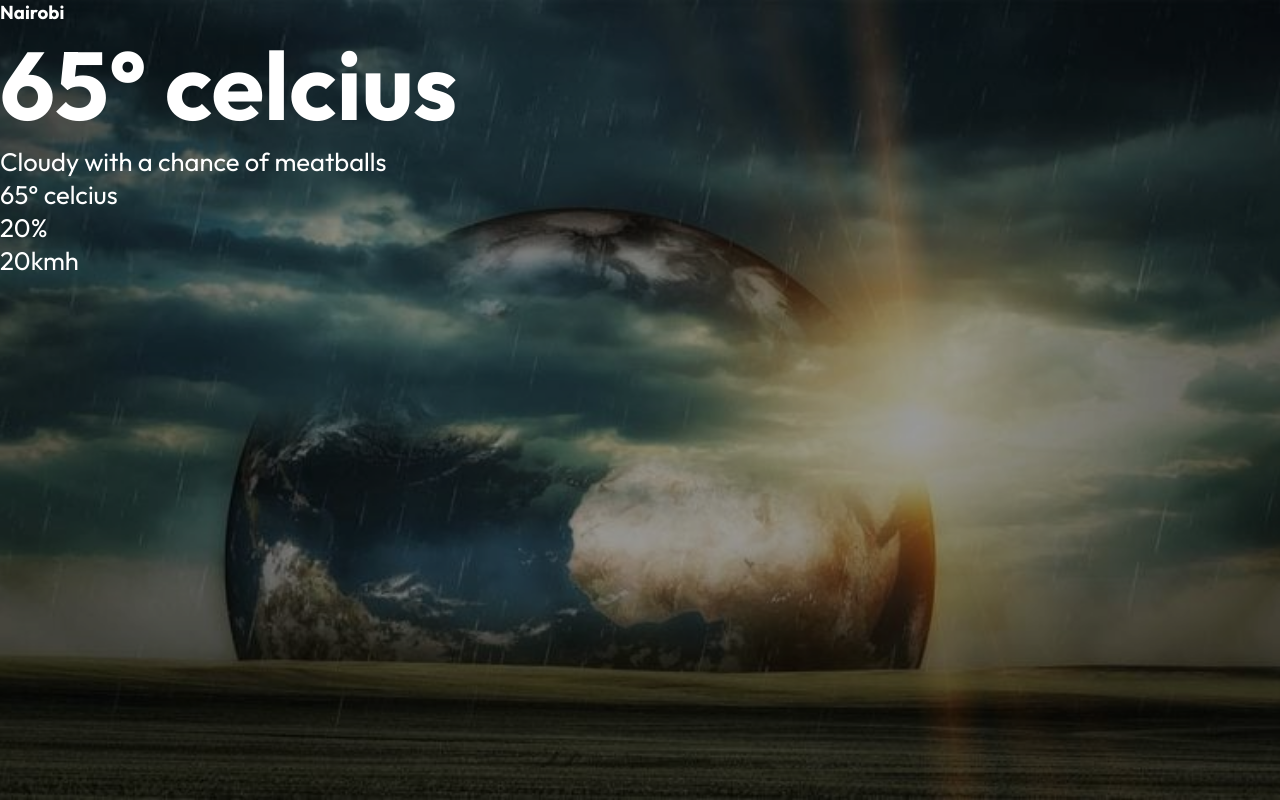
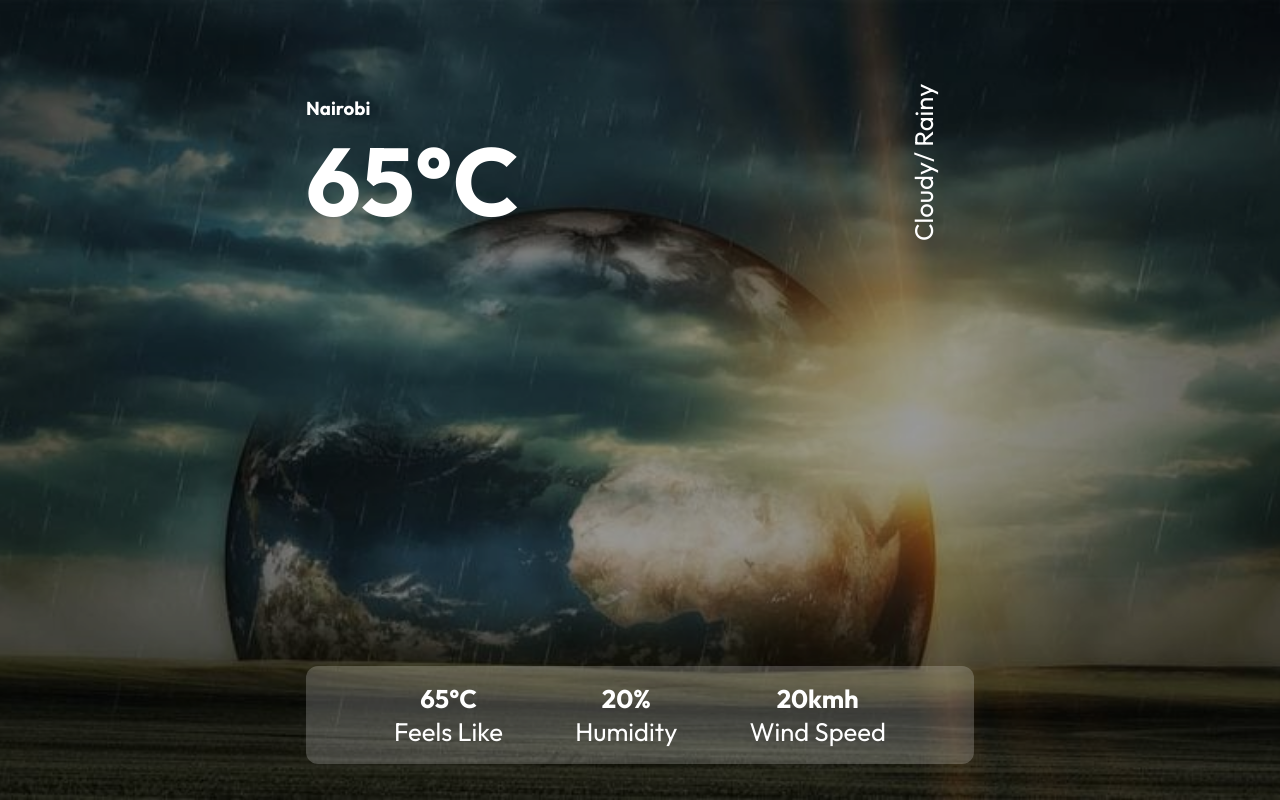
Before and after one commit to NjukiG/my-weather-app, a React (Create React App) app: page / in a window 1280 px wide. Built offline with nearby package versions, Linux system fonts and the light colour scheme.

Commit message:
More styling to align the content

```diff
--- a/src/App.js
+++ b/src/App.js
@@ -10,21 +10,24 @@
             <h3>Nairobi</h3>
           </div>
           <div className="temp">
-            <h1>65° celcius</h1>
+            <h1>65°C</h1>
           </div>
           <div className="description">
-            <p>Cloudy with a chance of meatballs</p>
+            <p>Cloudy/ Rainy</p>
           </div>
         </div>
         <div className="bottom">
           <div className="feels">
-            <p>65° celcius</p>
+            <p className="bold">65°C</p>
+            <p>Feels Like</p>
           </div>
           <div className="humidity">
-            <p>20%</p>
+            <p className="bold">20%</p>
+            <p>Humidity</p>
           </div>
           <div className="wind">
-            <p>20kmh</p>
+            <p className="bold">20kmh</p>
+            <p>Wind Speed</p>
           </div>
         </div>
       </div>
--- a/src/index.css
+++ b/src/index.css
@@ -46,3 +46,47 @@
   left: 0;
   z-index: -1;
 }
+
+
+
+
+.container {
+  max-width: 700px;
+  height: 700px;
+  margin: auto;
+  padding: 0 1rem;
+  position: relative;
+  top: 10%;
+  display: flex;
+  flex-direction: column;
+  justify-content: space-between;
+}
+
+
+.app .top {
+  width: 100%;
+  margin: 1rem auto;
+}
+
+.app .description {
+  position: relative;
+  right: -90%;
+  transform-origin: 0 0;
+  transform: rotate(270deg);
+}
+
+
+.app .bottom {
+  display: flex;
+  justify-content: space-evenly;
+  text-align: center;
+  width: 100%;
+  margin: 1rem auto;
+  padding: 1rem;
+  border-radius: 12px;
+  background-color: rgba(255,255,255, 0.2);
+}
+
+.bold {
+  font-weight: 700;
+}
```
